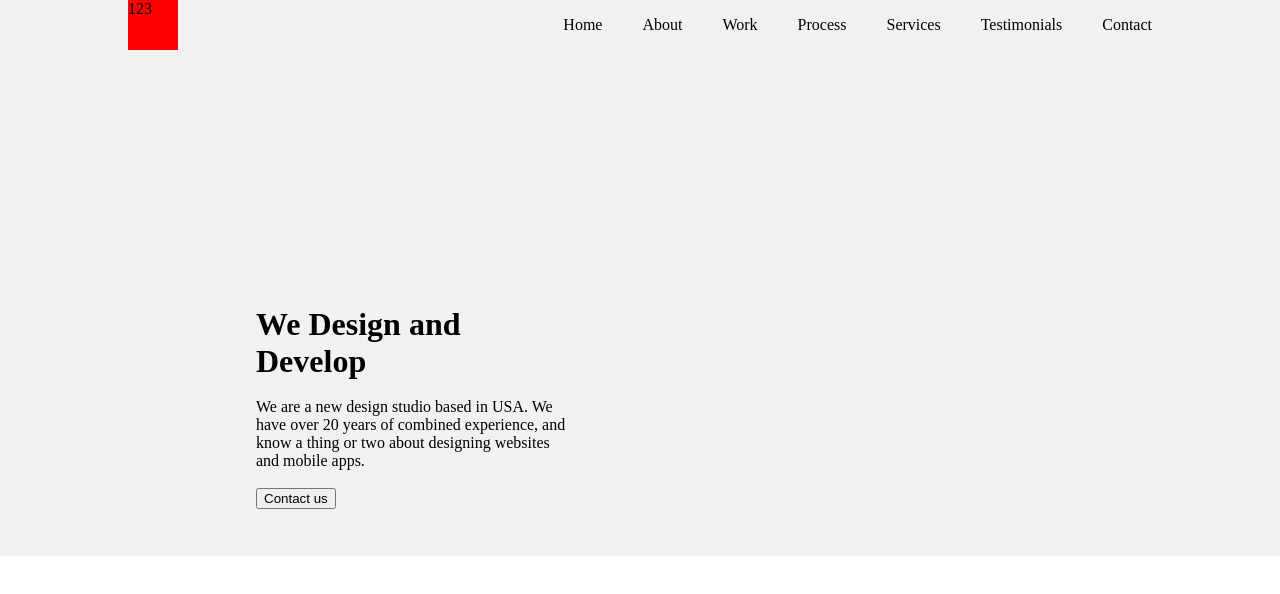
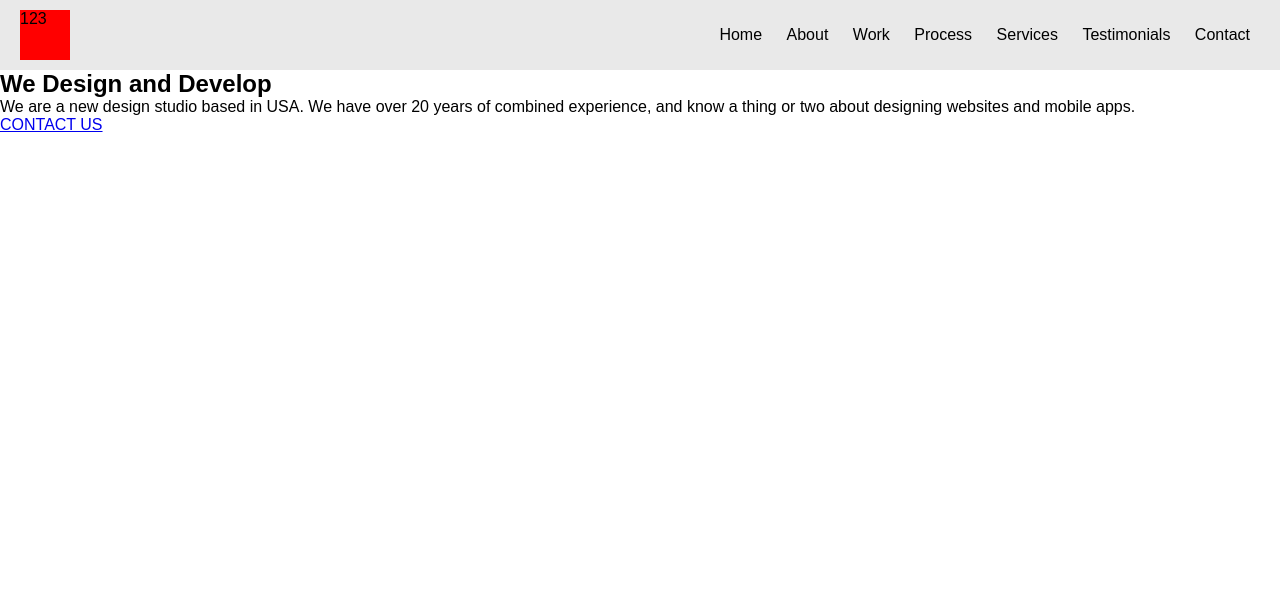
Before and after one commit to PanCamel/ProjektZaliczenieWeb, a plain HTML site: page src/index.html in a window 1280 px wide. Drawn offline with Linux system fonts and the light colour scheme.

Commit message:
Navbar redone and made banner section starter

```diff
--- a/src/index.html
+++ b/src/index.html
@@ -7,31 +7,33 @@
     <link rel="stylesheet" href="style.css" />
   </head>
   <body>
-    <div class="top-section">
-      <nav class="navbar">
+    <header>
+      <div class="container">
         <div class="logo">123</div>
-        <div class="nav-items">
-          <div class="nav-item">Home</div>
-          <div class="nav-item">About</div>
-          <div class="nav-item">Work</div>
-          <div class="nav-item">Process</div>
-          <div class="nav-item">Services</div>
-          <div class="nav-item">Testimonials</div>
-          <div class="nav-item">Contact</div>
-        </div>
-      </nav>
-      <div class="header">
-        <div class="header-text">
-          <h1><b>We Design and Develop</b></h1>
-          <br />
-          <p class="header-desc">
+        <nav>
+          <ul>
+            <li><a href="#">Home</a></li>
+            <li><a href="#">About</a></li>
+            <li><a href="#">Work</a></li>
+            <li><a href="#">Process</a></li>
+            <li><a href="#">Services</a></li>
+            <li><a href="#">Testimonials</a></li>
+            <li><a href="#">Contact</a></li>
+          </ul>
+        </nav>
+      </div>
+    </header>
+    <main>
+      <section class="banner">
+        <div class="desc">
+          <h1>We Design and Develop</h1>
+          <p>
             We are a new design studio based in USA. We have over 20 years of combined experience, and know a thing or
             two about designing websites and mobile apps.
           </p>
-          <br />
+          <a href="#" class="contact">CONTACT US</a>
         </div>
-        <button class="header-btn">Contact us</button>
-      </div>
-    </div>
+      </section>
+    </main>
   </body>
 </html>
--- a/src/style.css
+++ b/src/style.css
@@ -1,39 +1,53 @@
 * {
   margin: 0;
+  box-sizing: border-box;
+  font-family: sans-serif;
+  scroll-behavior: smooth;
 }
 
-.top-section {
-  background-color: rgb(241, 241, 241);
+body {
+  position: relative;
 }
 
-.navbar {
+body,
+ul {
+  margin: 0;
+  padding: 0;
+}
+
+/* Styling the navbar */
+nav ul li {
+  display: inline;
+}
+
+nav ul li a {
+  padding: 10px;
+  color: black;
+  text-decoration: none;
+}
+
+.container {
   display: flex;
-  padding-right: 10%;
-  padding-left: 10%;
+  justify-content: space-between;
+  align-items: center;
+  padding: 10px 20px; /* Adjust this for vertical positioning */
+  background-color: #e9e9e9;
+}
+/* .navbar {
+  display: flex;
   flex-direction: row;
   justify-content: space-between;
   width: 80%;
-  align-items: center;
+  align-items: flex-end;
 }
-
+ */
 .logo {
   width: 50px;
   height: 50px;
   background-color: red;
 }
 
-.nav-items {
+/* .nav-items {
   display: flex;
   gap: 2.5em;
-}
-
-.header {
-  width: 25%;
-  height: 250px;
-  margin: 20%;
-}
-
-.header-text {
-  align-items: flex-end;
-  text-align: left;
-}
+} */
```
Also changed, not shown: 2 other files.
